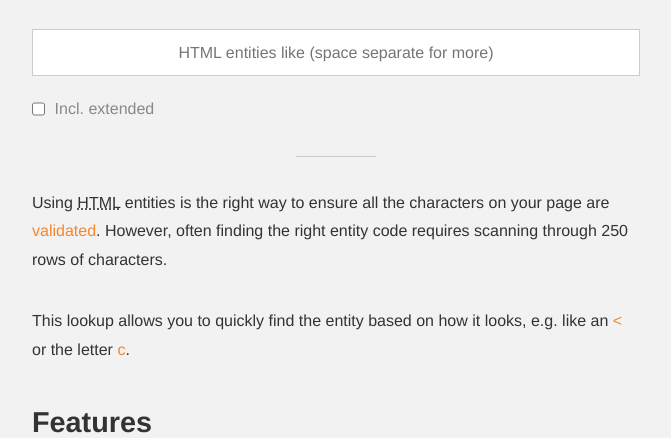
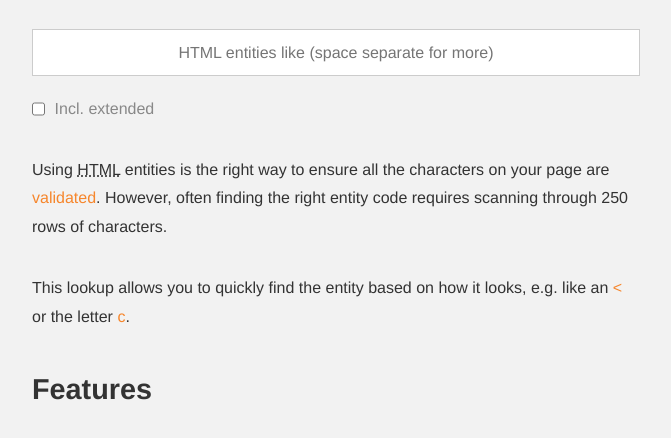
Before and after one commit to leftlogic/entity-lookup, a website: page index.html in a window 1280 px wide. Shown: the part 285-723 px from the top of the page, without its empty margins (304-975 px from the left). Drawn offline with Linux system fonts and the light colour scheme; a web font is replaced by a local one.

Commit message:
Removed divider and cleaned up style.css

```diff
--- a/css/style.css
+++ b/css/style.css
@@ -112,12 +112,6 @@ label {
   color: #888888;
 }
 
-.divider {
-  width: 5rem;
-  margin: 2rem auto;
-  border-top: 1px solid #cccccc;
-}
-
 #container {
   max-width: 42rem;
   margin: 5rem auto;
@@ -143,12 +137,6 @@ label {
 div.entity:nth-child(2n) {
   background: #f8f8f8;
 }
-
-
-
-
-
-
 
 div.entity {
   clear: both;
--- a/index.html
+++ b/index.html
@@ -13,7 +13,6 @@
         <input type="text" name="s" value="" placeholder="HTML entities like (space separate for more)" id="s" />
         <input type="checkbox" name="extendedChk" value="" id="extended" /><label title="Include extended character sets in search" for="extended">Incl. extended</label>
       </form>
-      <div class="divider"></div>
       <div id="results"></div>
       <p class="lead dark">Using <abbr title="Hyper Text Markup Languge">HTML</abbr> entities is the right way to ensure all the characters on your page are <a href="http://validator.w3.org/check/referrer">validated</a>.  However, often finding the right entity code requires scanning through 250 rows of characters.</p>
       <p class="dark">This lookup allows you to quickly find the entity based on how it looks, e.g. like an <a href="?q=&lt;" rel="&lt;" class="lookupExample">&lt;</a> or the letter <a href="?q=c" rel="c" class="lookupExample">c</a>.</p>
```
